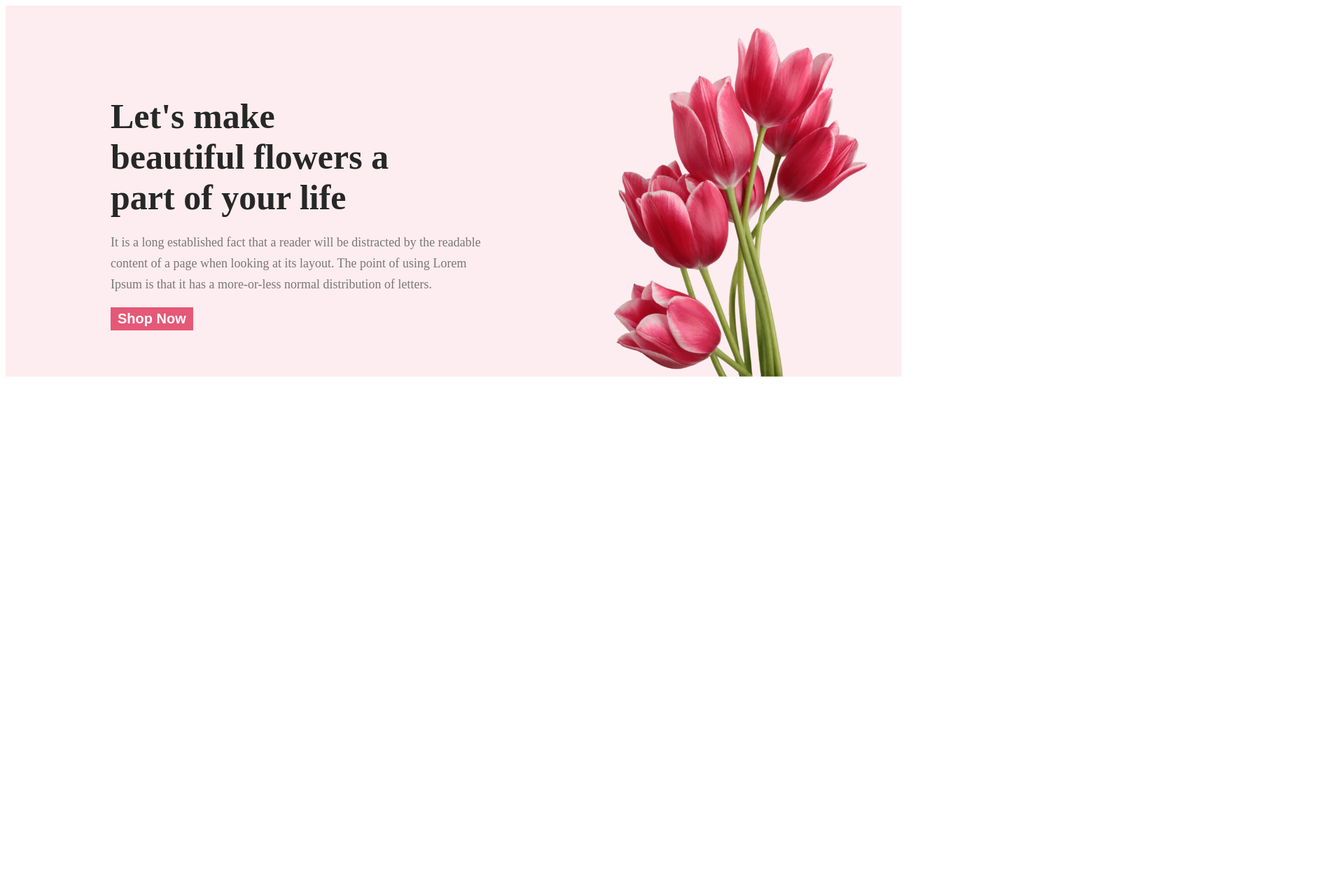
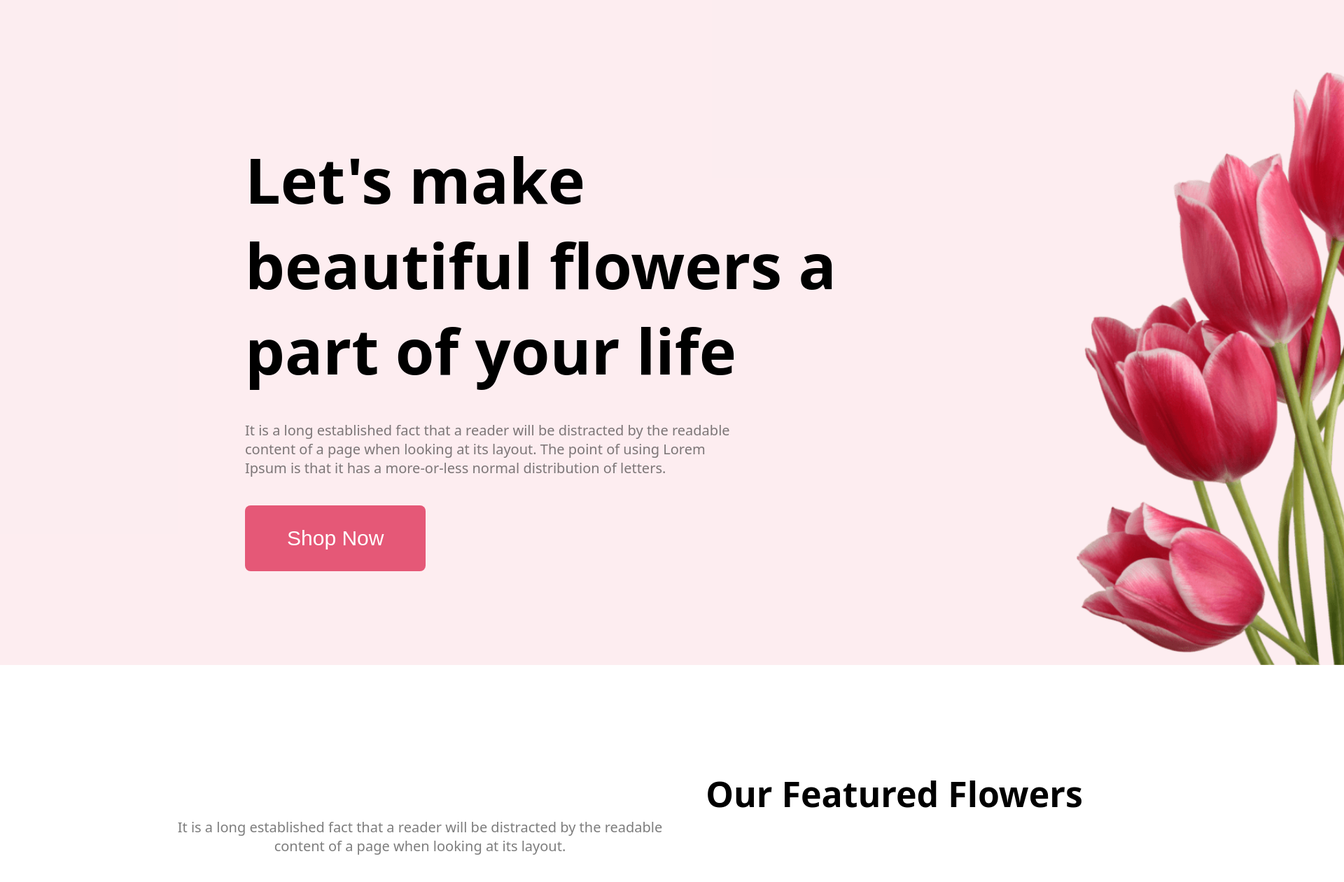
Before and after one commit to 1Nawal3/Flowershop-assignment, a plain HTML site: page index.html in a window 1280 px wide. Shown: the top 1260 px of the page at 70% size, 1920 px wide, since content can reach past the window. Before the commit the page ends 800 px from the top, so only its background shows below. Drawn offline with Linux system fonts and the light colour scheme.

Commit message:
add about

```diff
--- a/index.html
+++ b/index.html
@@ -11,15 +11,23 @@
     <header>
         <div class="banner">
             <div class="bancont">
-                <h1 class="banti">Let's make beautiful flowers a part of your life</h1>
+                <h1 class="banti">Let's make</h1>
+                <h1 class="bantii">beautiful flowers a</h1>
+                <h1 class="bantiii">part of your life</h1>
                 <p class="ban-descrip">It is a long established fact that a reader will be distracted by the readable content of a page when looking at its layout. The point of using Lorem Ipsum is that it has a more-or-less normal distribution of letters.</p>
                 <button class="btn">Shop Now</button>
             </div>
-            <img class="profile-pic" src="Flower Asset/pngwing 10.png" alt="">
+            <img class="propic" src="Flower Asset/pngwing 10.png" alt="">
         </div>
     </header>
     <main>
+        <section class="about">
+            <div class="hp">
+                <h2 class="sec">Our Featured Flowers</h2>
+                <p class="secdes">It is a long established fact that a reader will be distracted by the readable content of a page when looking at its layout.</p>
+            </div>
 
+        </section>
     </main>
     <footer>
 
--- a/style.css
+++ b/style.css
@@ -1,43 +1,78 @@
 .banti {
-    font-size: 50px;
-    margin-bottom: 20px;
-    display: flex;
-    flex-direction: column;
-    color: #272727;
-    font-style: normal;
-    line-height: normal;
+    font-size: 90px;
+    color: black;
+    font-family: system-ui, -apple-system, BlinkMacSystemFont, 'Segoe UI', Roboto, Oxygen, Ubuntu, Cantarell, 'Open Sans', 'Helvetica Neue', sans-serif;
 }
-.bancont{
-     max-width: 400px;
+
+.bantii {
+    font-size: 90px;
+    font-family: system-ui, -apple-system, BlinkMacSystemFont, 'Segoe UI', Roboto, Oxygen, Ubuntu, Cantarell, 'Open Sans', 'Helvetica Neue', sans-serif;
 }
+
+.bantiii {
+    font-size: 90px;
+    margin-bottom: 40px;
+    font-family: system-ui, -apple-system, BlinkMacSystemFont, 'Segoe UI', Roboto, Oxygen, Ubuntu, Cantarell, 'Open Sans', 'Helvetica Neue', sans-serif;
+}
+
+.bancont {
+    max-width: 850px;
+}
+
+* {
+    margin: 0;
+}
+
+
 .banner {
     background-color: #e554731b;
-    padding: 30px 30px 0px 150px;
-    width: 1100px;
-    height: 500px;
+    padding: 100px 150px 0px 350px;
+    width: 2055px;
+    height: 850px;
     display: flex;
     align-items: center;
     justify-content: space-between;
 }
 
-.profile-pic {
-    width: 400px;
-    height: 500px;
+.propic {
+    width: 700px;
+    height: 850px;
+    padding: 0px 200px 0px 0px;
 }
 
 .ban-descrip {
     color: rgba(39, 39, 39, 0.60);
-    font-size: 18px;
-    line-height: 30px;
-    display: flex;
-    width: 550px;
+    font-size: 20px;
+    width: 700px;
+    font-family: system-ui, -apple-system, BlinkMacSystemFont, 'Segoe UI', Roboto, Oxygen, Ubuntu, Cantarell, 'Open Sans', 'Helvetica Neue', sans-serif;
     flex-direction: column;
 }
-.btn{
+
+.btn {
     color: white;
-font-size: 20px;
-font-weight: 700;
-background-color: #e55473f7;
-padding: 5px 10px;
-border: 0;
+    font-size: 30px;
+    background-color: #e55473f7;
+    padding: 30px 60px;
+    border-radius: 8px;
+    margin: 40px 0px;
+    border: 0;
 }
+
+/*main section style*/
+.about {
+    width: 2055px;
+    height: 850px;
+    padding: 150px 250px 70px 250px;
+    text-align: center;
+}
+.sec{
+    font-size: 50px;
+    color: black;
+    font-family: system-ui, -apple-system, BlinkMacSystemFont, 'Segoe UI', Roboto, Oxygen, Ubuntu, Cantarell, 'Open Sans', 'Helvetica Neue', sans-serif;
+}
+.secdes{
+    color: rgba(39, 39, 39, 0.60);
+    font-size: 20px;
+    width: 700px;
+    font-family: system-ui, -apple-system, BlinkMacSystemFont, 'Segoe UI', Roboto, Oxygen, Ubuntu, Cantarell, 'Open Sans', 'Helvetica Neue', sans-serif;
+}
```
